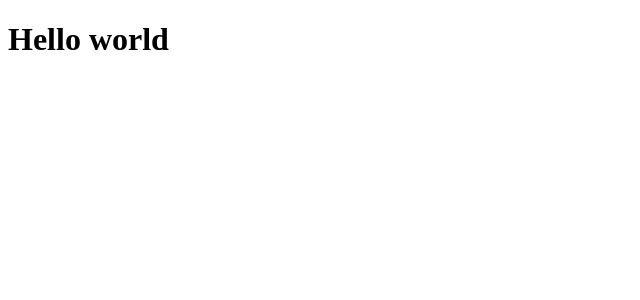
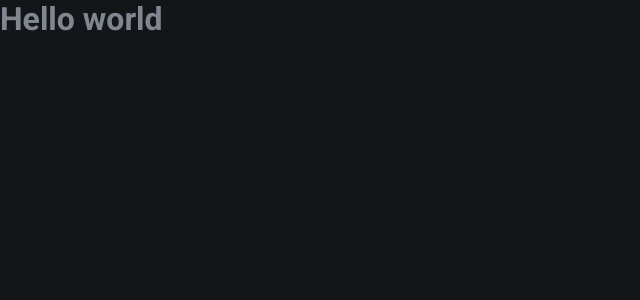
Before and after one commit to eduardogomesf/interactive-rating, a React (Vite) app in the folder interactive-rating/: page / in a window 1280 px wide. Shown: the top 300 px of the page, without its empty margins (0-640 px from the left). Built offline with nearby package versions, Linux system fonts and the light colour scheme.

Commit message:
feat: [rating] add global styles

```diff
--- a/interactive-rating/package.json
+++ b/interactive-rating/package.json
@@ -16,6 +16,7 @@
   "devDependencies": {
     "@types/react": "^18.0.24",
     "@types/react-dom": "^18.0.8",
+    "@types/styled-components": "^5.1.26",
     "@vitejs/plugin-react": "^2.2.0",
     "typescript": "^4.6.4",
     "vite": "^3.2.3"
--- a/interactive-rating/src/App.tsx
+++ b/interactive-rating/src/App.tsx
@@ -1,5 +1,12 @@
+import { GlobalContentContainer, GlobalStyles } from "./styles/global";
+
 export function App () {
   return (
-    <h1>Hello world</h1>
+    <>
+      <GlobalContentContainer>
+        <h1>Hello world</h1>
+      </GlobalContentContainer>
+      <GlobalStyles />
+    </>
   )
 }
--- /dev/null
+++ b/interactive-rating/src/styles/global.ts
@@ -0,0 +1,23 @@
+import styled, { createGlobalStyle } from 'styled-components'
+
+export const GlobalStyles = createGlobalStyle`
+    * {
+        margin: 0;
+        padding: 0;
+        box-sizing: border-box;
+    }
+
+    body {
+        font: 1rem 'Roboto', sans-serif;
+        color: #808791;
+        background-color: #141519;
+    }
+
+    button {
+        cursor: pointer;
+    }
+`
+
+export const GlobalContentContainer = styled.main`
+
+`
```
Also changed, not shown: 1 other file (tests, documents, lock files or other folders).
